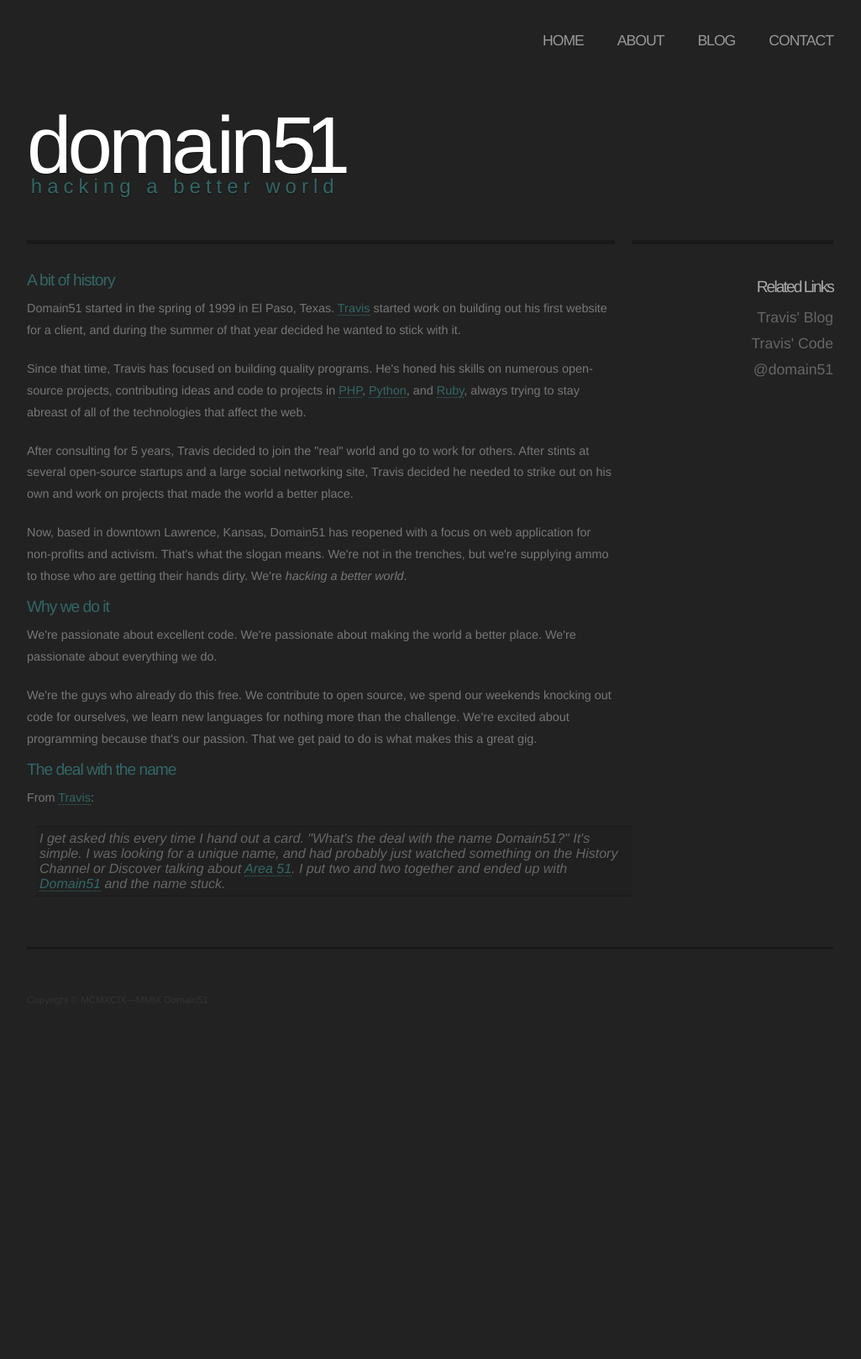
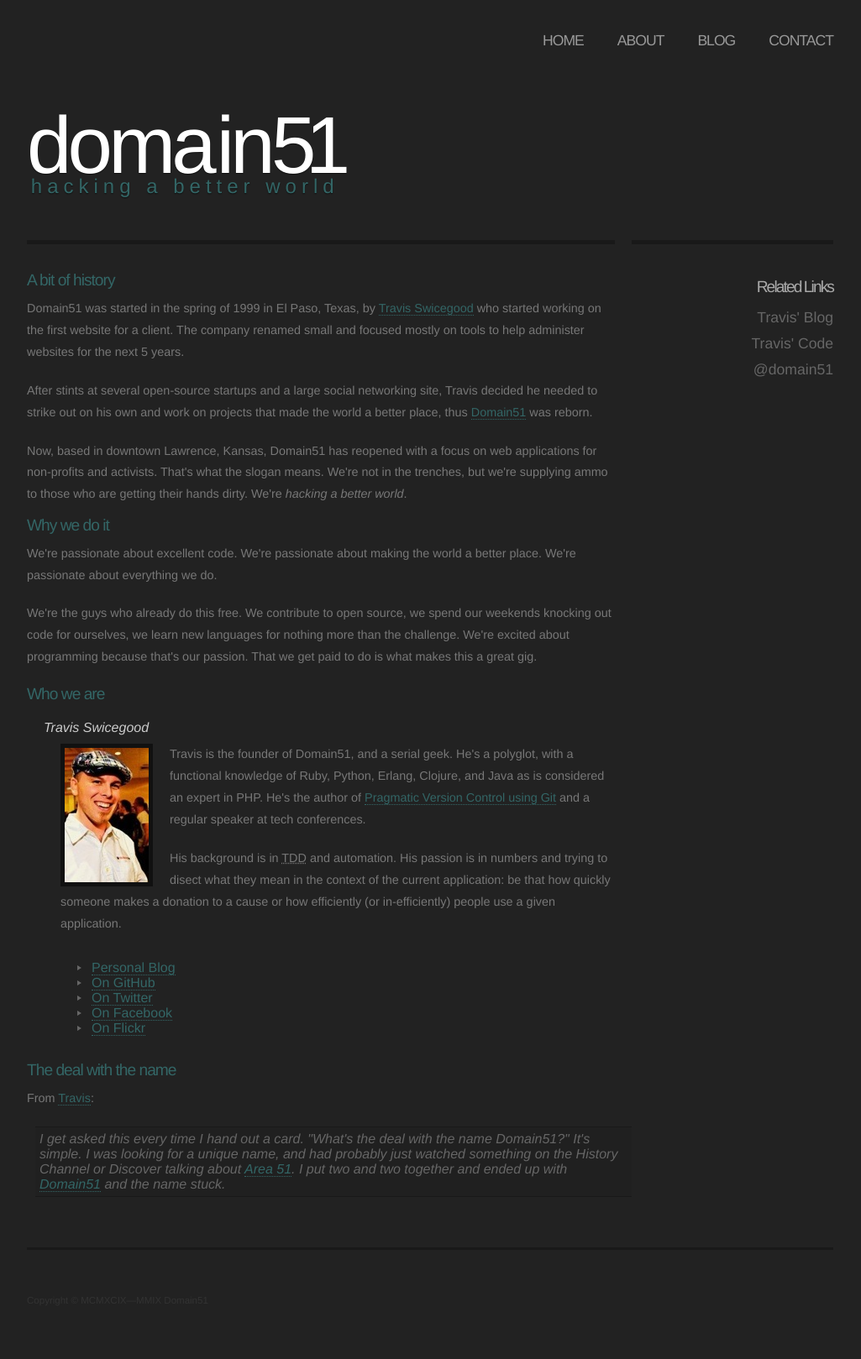
Before and after one commit to tswicegood/domain51.com, a Jekyll site: the page built from about/index.html, in a window 1280 px wide. Shown: the whole page at 84% size, without its empty margins (128-1153 px from the left). Built offline with Jekyll 4.4.1, drawn with Linux system fonts in a browser that asks for light colours; before the commit the page ends 1262 px from its top, so only the background shows below that.

Commit message:
add my bio

```diff
--- a/about/index.html
+++ b/about/index.html
@@ -6,34 +6,25 @@
 <h2>A bit of history</h2>
 
 <p>
-    Domain51 started in the spring of 1999 in El Paso, Texas.  <a
-    href="http://www.travisswicegood.com/">Travis</a> started work on building
-    out his first website for a client, and during the summer of that year
-    decided he wanted to stick with it.
+    Domain51 was started in the spring of 1999 in El Paso, Texas, by <a
+    href="http://www.travisswicegood.com/">Travis Swicegood</a> who started
+    working on the first website for a client.  The company renamed small
+    and focused mostly on tools to help administer websites for the next 5
+    years.
 </p>
 
 <p>
-    Since that time, Travis has focused on building quality programs.  He's
-    honed his skills on numerous open-source projects, contributing ideas and
-    code to projects in <a href="http://php.net">PHP</a>, <a
-    href="http://python.org">Python</a>, and <a
-    href="http://ruby-lang.org">Ruby</a>, always trying to stay abreast of all
-    of the technologies that affect the web.
+    After stints at several open-source startups and a large social networking
+    site, Travis decided he needed to strike out on his own and work on
+    projects that made the world a better place, thus <a
+    href="http://domain51.com/">Domain51</a> was reborn.
 </p>
 
 <p>
-    After consulting for 5 years, Travis decided to join the &quot;real&quot;
-    world and go to work for others.  After stints at several open-source
-    startups and a large social networking site, Travis decided he needed
-    to strike out on his own and work on projects that made the world a
-    better place.
-</p>
-
-<p>
-    Now, based in downtown Lawrence, Kansas, Domain51 has reopened with
-    a focus on web application for non-profits and activism.  That's what the
-    slogan means.  We're not in the trenches, but we're supplying ammo to those
-    who are getting their hands dirty.  We're <em>hacking a better world</em>.
+    Now, based in downtown Lawrence, Kansas, Domain51 has reopened with a focus
+    on web applications for non-profits and activists.  That's what the slogan
+    means.  We're not in the trenches, but we're supplying ammo to those who
+    are getting their hands dirty.  We're <em>hacking a better world</em>.
 </p>
 
 <h2>Why we do it</h2>
@@ -50,6 +41,47 @@
     that's our passion.  That we get paid to do is what makes this a great gig.
 </p>
 
+<div class="container bios">
+    <h2>Who we are</h2>
+
+    <dl>
+        <dt>Travis Swicegood</dt>
+
+        <dd>
+            <img src="/images/travis-swicegood.jpg"
+                 style="float:left;"
+                 alt="Travis Swicegood, Head Geek, Domain51"
+                 title="Travis Swicegood, Head Geek, Domain51" />
+            <p>
+                Travis is the founder of Domain51, and a serial geek.  He's a
+                polyglot, with a functional knowledge of Ruby, Python, Erlang,
+                Clojure, and Java as is considered an expert in PHP.  He's the
+                author of <a href="http://pragprog.com/titles/tsgit/">Pragmatic
+                Version Control using Git</a> and a regular speaker at tech
+                conferences.
+            </p>
+
+            <p>
+                His background is in <abbr title="test driven
+                development">TDD</abbr> and automation.  His passion is in numbers
+                and trying to disect what they mean in the context of the current
+                application: be that how quickly someone makes a donation to a
+                cause or how efficiently (or in-efficiently) people use a given
+                application.
+            </p>
+
+            <ul>
+                <li><a href="http://www.travisswicegood.com/">Personal Blog</a></li>
+                <li><a href="http://github.com/tswicegood">On GitHub</a></li>
+                <li><a href="http://twitter.com/tswicegood">On Twitter</a></li>
+                <li><a href="http://facebook.com/tswicegood">On Facebook</a></li>
+                <li><a href="http://flickr.com/people/tswicegood">On Flickr</a></li>
+            </ul>
+        </dd>
+    </dl>
+</div>
+
+<div class="container">
     <h2>The deal with the name</h2>
 
     <p>
@@ -64,3 +96,4 @@
         51</a>.  I put two and two together and ended up with <a
         href="http://domain51.com/">Domain51</a> and the name stuck.
     </blockquote>
+</div>
--- a/css/layout.css
+++ b/css/layout.css
@@ -337,3 +337,35 @@
 #foot a:hover {
     text-decoration: underline;
 }
+
+
+.container {
+    clear:both;
+}
+
+.container h2 {
+    margin-top: 20px;
+}
+
+div.bios {
+
+}
+
+div.bios dl {
+    margin-left:20px;
+}
+
+div.bios dt {
+    margin-top:20px;
+    color:#ccc;
+    font-style:italic;
+}
+
+div.bios dd {
+    margin-left:20px;
+}
+
+div.bios dd img {
+    margin-right:20px;
+    border:5px solid #111;
+}
```
Also changed, not shown: images/travis-swicegood.jpg (added). Lines whose indentation alone changed are shown as unchanged.
